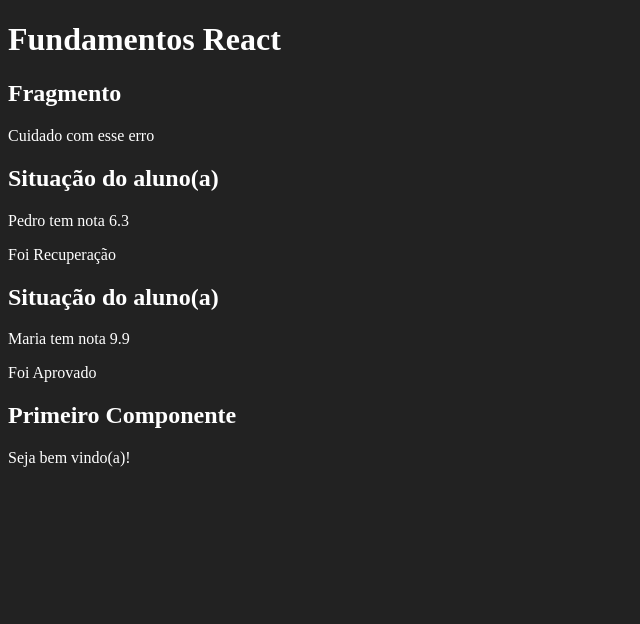
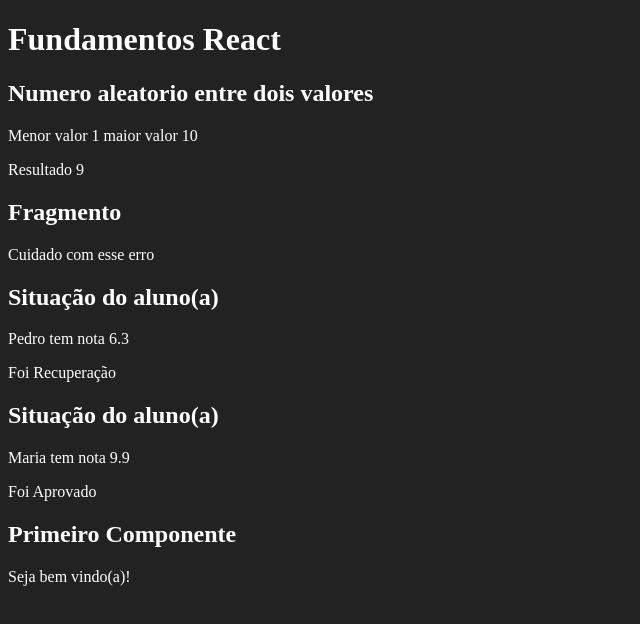
Before and after one commit to oliveiraprg/react_cod3r, a React (Create React App) app in the folder fundamentos-react/: page / in a window 1280 px wide. Shown: the top 624 px of the page, without its empty margins (0-640 px from the left). Built offline with nearby package versions, Linux system fonts and the light colour scheme.

Commit message:
solving generation challenge among random numbers

```diff
--- a/fundamentos-react/src/App.jsx
+++ b/fundamentos-react/src/App.jsx
@@ -3,12 +3,14 @@
 import Primeiro from './components/basicos/Primeiro'
 import ComParametro from './components/basicos/ComParametro'
 import Fragmento from './components/basicos/Fragmento'
+import Aleatorio from './components/basicos/Aleatorio'
 
 
 export default function App(props) {
     return (
         <div id='app'>
             <h1>Fundamentos React</h1>
+            <Aleatorio min={1} max={10}/>
             <Fragmento />
             <ComParametro
                 titulo='Situação do aluno(a)'
--- /dev/null
+++ b/fundamentos-react/src/components/basicos/Aleatorio.jsx
@@ -0,0 +1,14 @@
+import React from "react"
+
+export default function Aleatorio(props) {
+    const {min, max} = props
+    const aleatorio = parseInt(Math.random() * (max - min) + min)
+
+    return (
+        <div>
+            <h2>Numero aleatorio entre dois valores</h2>
+            <p>Menor valor {min} maior valor {max}</p>
+            <p>Resultado {aleatorio}</p>
+        </div>
+    )
+}
```
